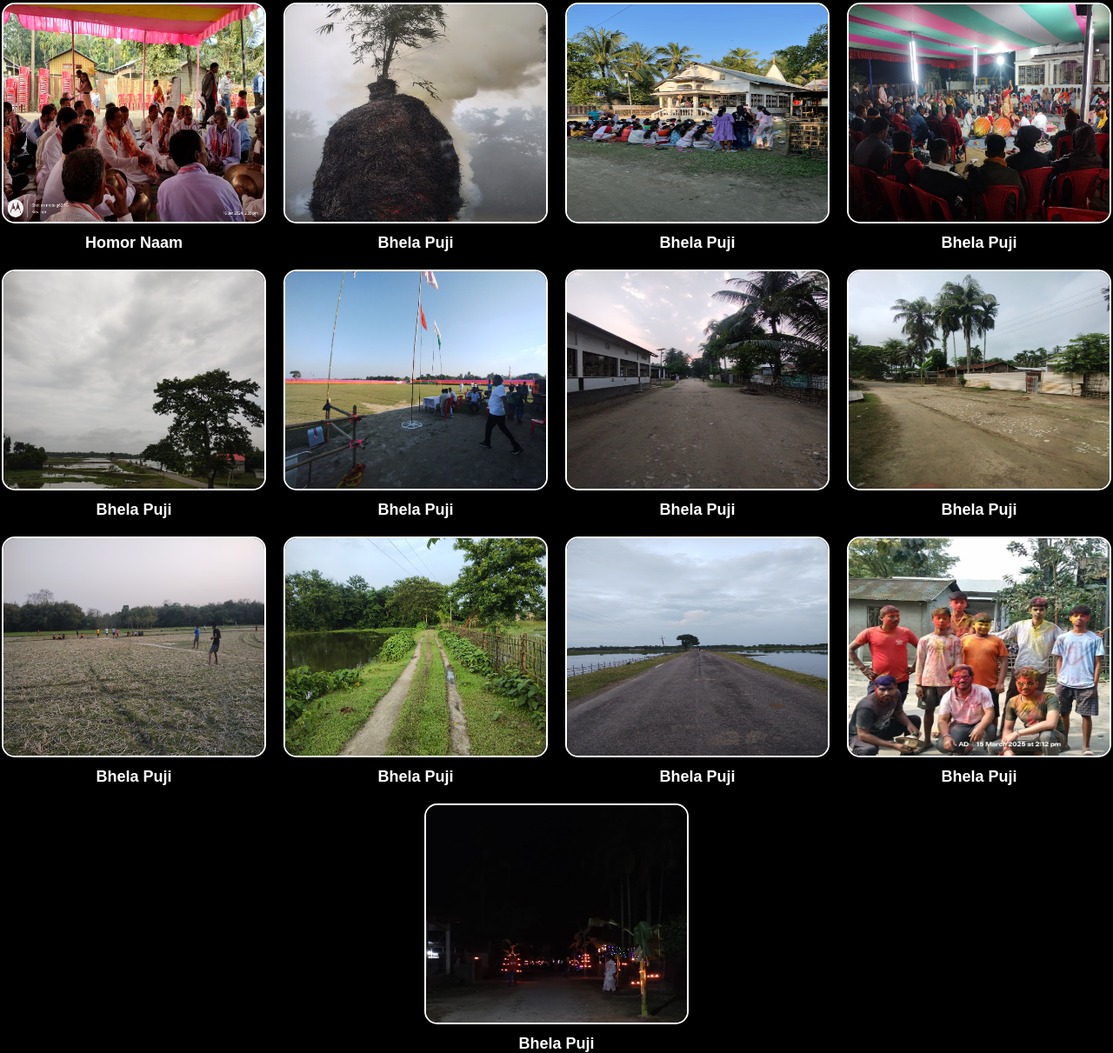
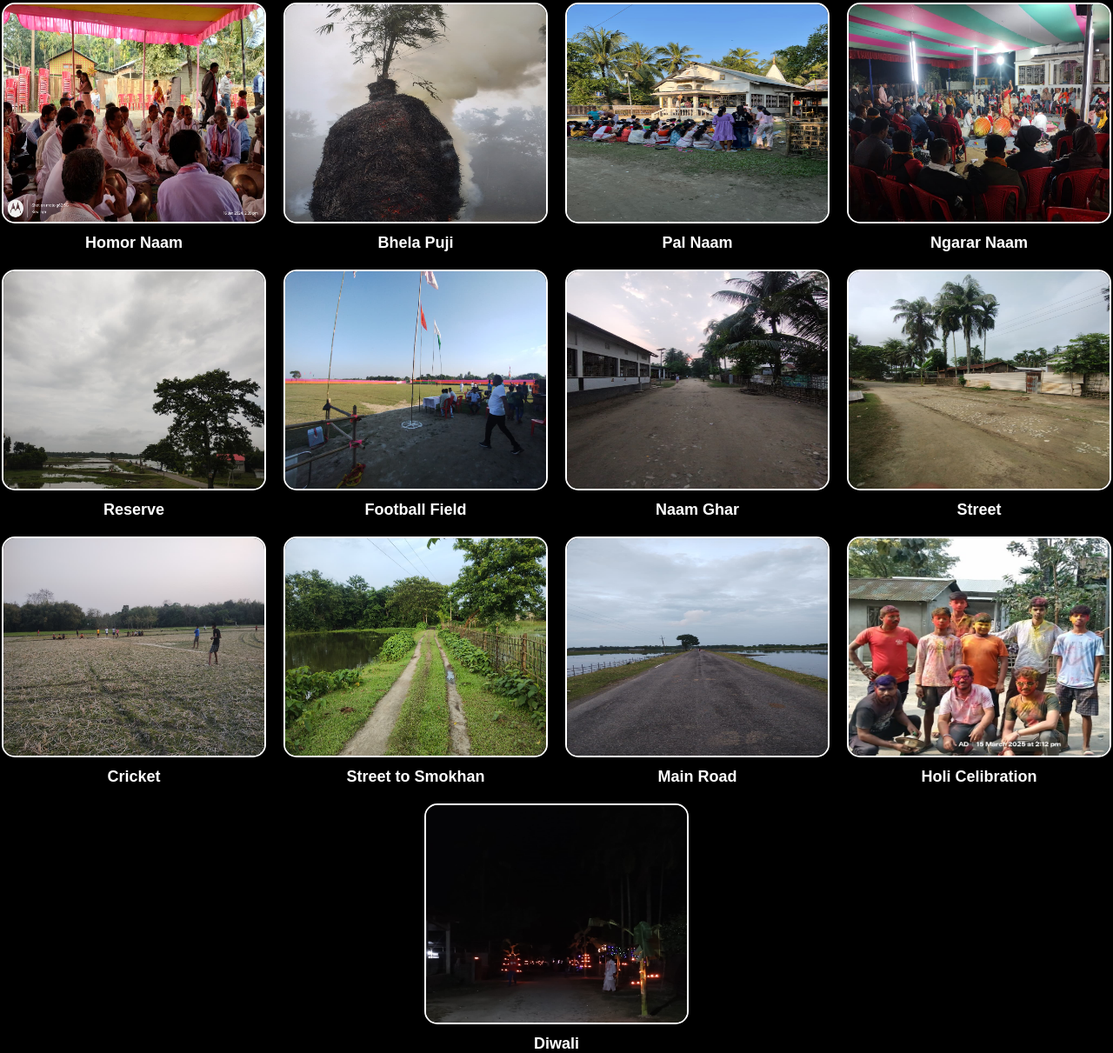
Before and after one commit to kowlinyaa/mugdi, a plain HTML site: page Gallery.html in a window 1280 px wide. Shown: the part 197-1408 px from the top of the page at 87% size. Drawn offline with Linux system fonts and the light colour scheme.

Commit message:
Update Gallery.html

```diff
--- a/Gallery.html
+++ b/Gallery.html
@@ -29,48 +29,49 @@
        </div>
        <div class="photos">
         <img src="2.jpg" alt="Image 2">
-        <p class="caption">Bhela Puji</p>
+        <p class="caption">Pal Naam</p>
        </div>
        <div class="photos">
         <img src="3.jpg" alt="Image 3">
-        <p class="caption">Bhela Puji</p>
+        <p class="caption">Ngarar Naam</p>
        </div>
        <div class="photos">
         <img src="4.jpg" alt="Image 4">
-        <p class="caption">Bhela Puji</p>
+        <p class="caption">Reserve</p>
        </div>
        <div class="photos">
         <img src="5.jpg" alt="Image 5">
-        <p class="caption">Bhela Puji</p>
+        <p class="caption">Football Field</p>
        </div>
        <div class="photos">
         <img src="6.jpg" alt="Image 6">
-        <p class="caption">Bhela Puji</p>
+        <p class="caption">Naam Ghar</p>
        </div>
        <div class="photos">
         <img src="7.jpg" alt="Image 7">
-        <p class="caption">Bhela Puji</p>
+        <p class="caption">Street</p>
        </div>
        <div class="photos">
         <img src="8.jpg" alt="Image 8">
-        <p class="caption">Bhela Puji</p>
+        <p class="caption">Cricket</p>
        </div>
        <div class="photos">
         <img src="9.jpg" alt="Image 9">
-        <p class="caption">Bhela Puji</p>
+        <p class="caption">Street to Smokhan</p>
        </div>
        <div class="photos">
         <img src="10.jpg" alt="Image 10">
-        <p class="caption">Bhela Puji</p>
+        <p class="caption">Main Road</p>
        </div>
        <div class="photos">
         <img src="11.jpg" alt="Image 11">
-        <p class="caption">Bhela Puji</p>
+        <p class="caption">Holi Celibration</p>
        </div>
        <div class="photos">
         <img src="12.jpg" alt="Image 12">
-        <p class="caption">Bhela Puji</p>
+        <p class="caption">Diwali</p>
        </div>
     </div>
     </body>
+
 </html>
```
